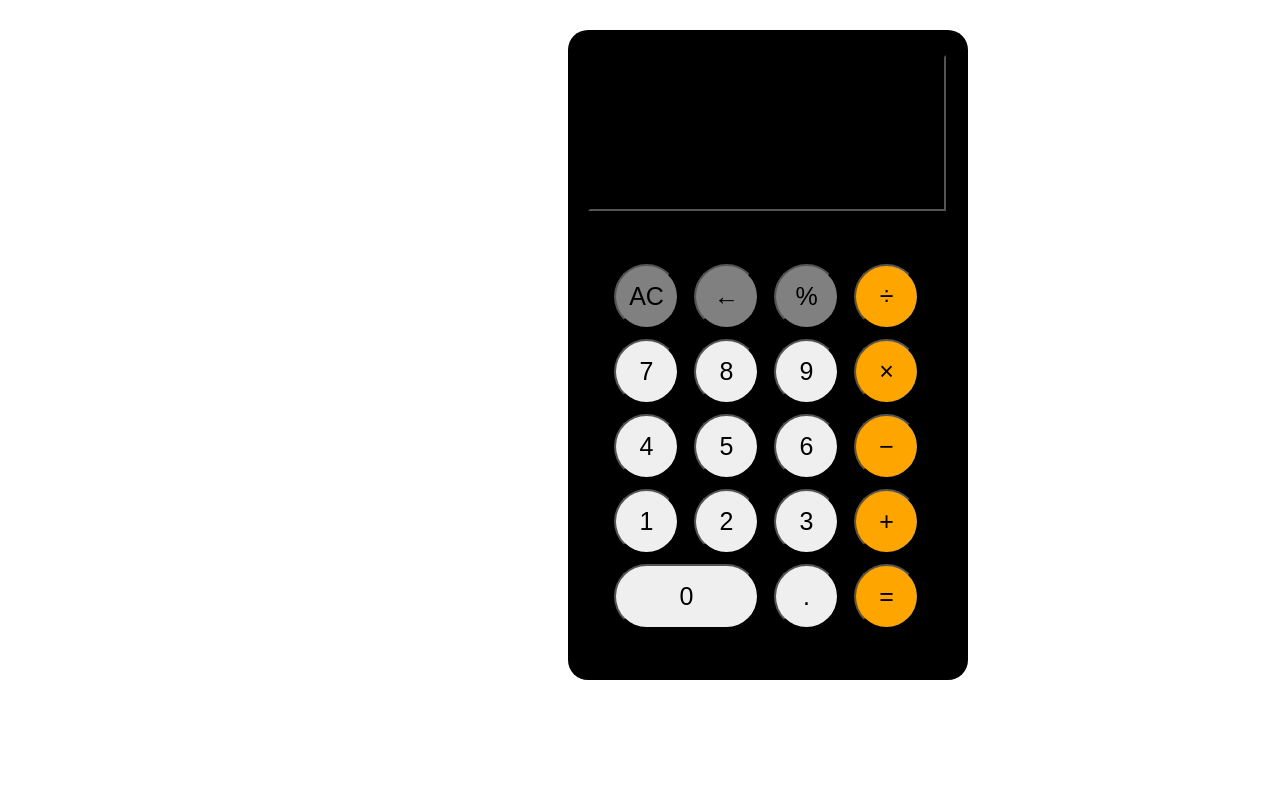
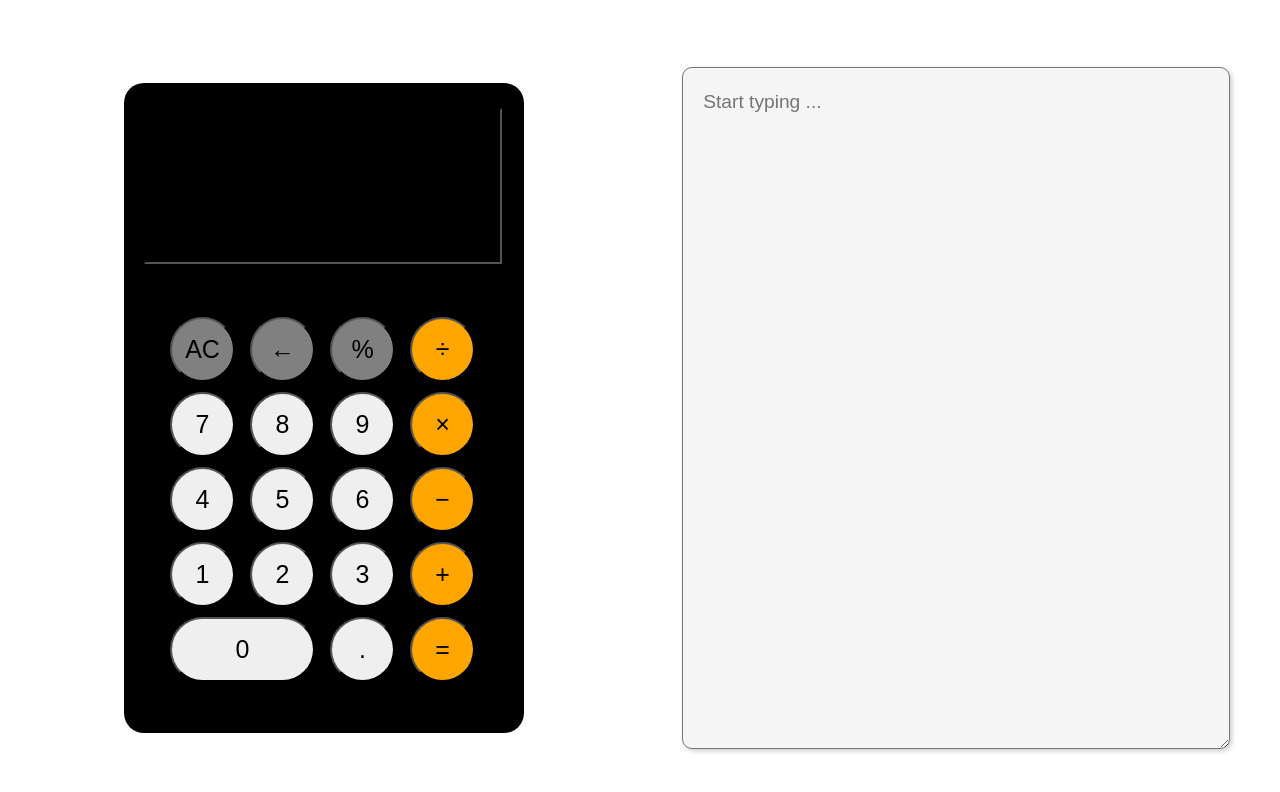
Before and after one commit to AnirudhMoopan/Calculator, a plain HTML site: page index.html in a window 1280 px wide. Drawn offline with Linux system fonts and the light colour scheme.

Commit message:
notepad added

```diff
--- a/index.html
+++ b/index.html
@@ -4,16 +4,16 @@
     <meta charset="UTF-8">
     <meta http-equiv="X-UA-Compatible" content="IE=edge">
     <meta name="viewport" content="width=device-width, initial-scale=1.0">
-    <title>Document</title>
+    <title>Calculator</title>
 </head>
 <link rel="stylesheet" href="style.css">
 <script src="script.js"></script>
 <body>
     <div class="main-body">
+        <div class="left-section">
             <div class="calculator">
                 <div class="output-box">
                     <input type="text" id="screen">
-
                 </div>
                 <div class="buttons">
                     <div class="row">
@@ -48,5 +48,9 @@
                 </div>
             </div>
         </div>
+        <div class="right-section">
+            <textarea id="notepad" placeholder="Start typing ..."></textarea>
+        </div>
+    </div>
 </body>
 </html>
--- a/style.css
+++ b/style.css
@@ -1,10 +1,25 @@
+.left-section{
+    height: 100vh;
+    width: 50%;
+    float: left;
+    display: flex;
+    align-items: center;
+    justify-content: center;
+}
+.right-section{
+    width: 50%;
+    float: left;
+    height: 100vh;
+    display: flex;
+    align-items: center;
+    justify-content: center;
+}
 .calculator{
     width: 400px;
     height: 650px;
     background: black;
     border-radius: 20px;
-    margin-left: 560px;
-    margin-top: 30px;
+
 }
 #screen{
     height: 150px;
@@ -54,7 +69,14 @@
     background: gray;
     font-size: 25px;
 }
-.notepad{
-    width: 500px;
-    height: 500px;
-}
+#notepad {
+    width: 80%;
+    height: 80%;
+    padding: 20px;
+    background-color: #f5f5f5;
+    border-radius: 10px;
+    box-shadow: 2px 2px 5px #ccc;
+    font-size: 1.2rem;
+    line-height: 1.5;
+    font-family: Arial, sans-serif;
+  }
```
Lines whose indentation alone changed are shown as unchanged.
